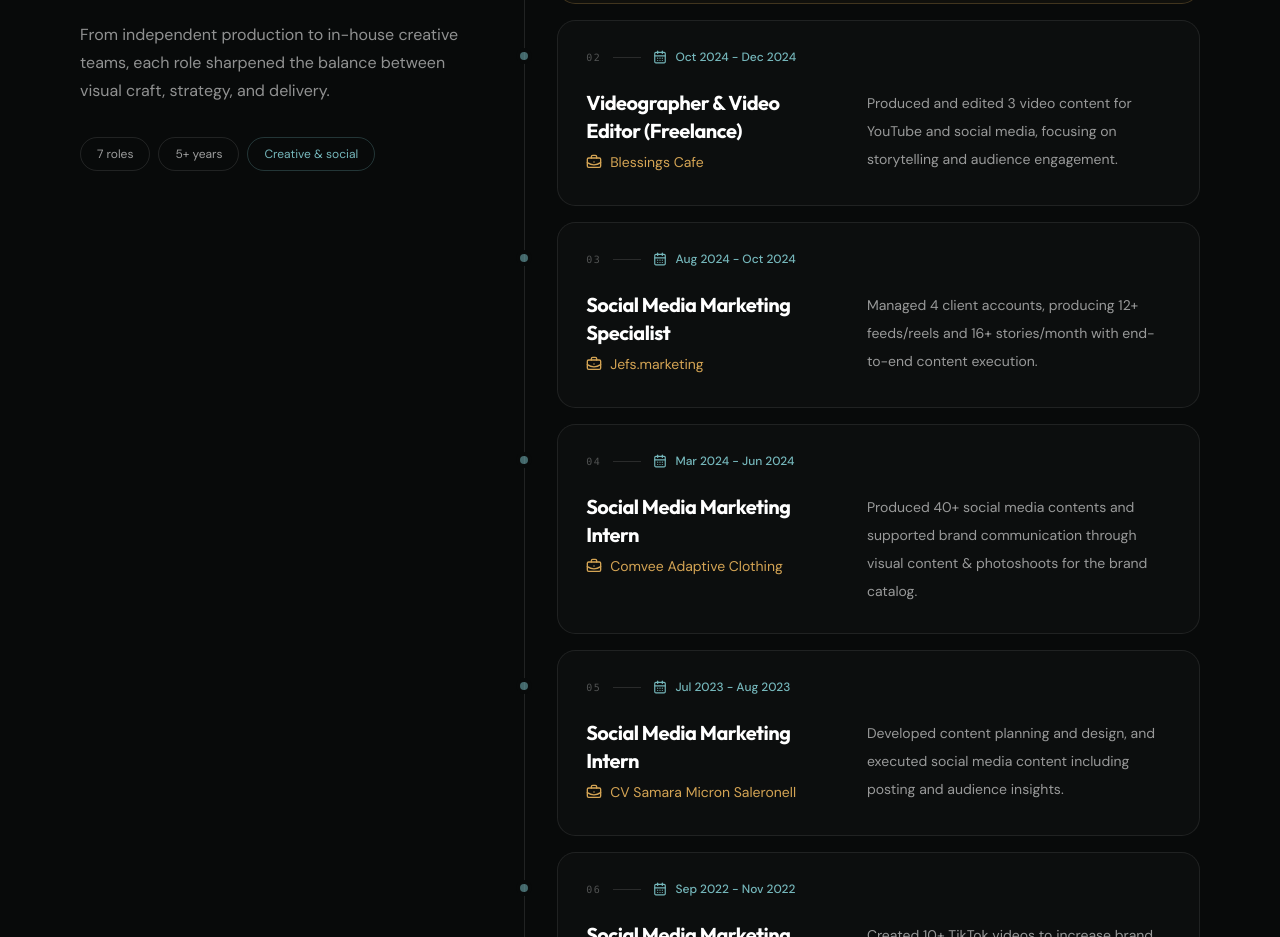
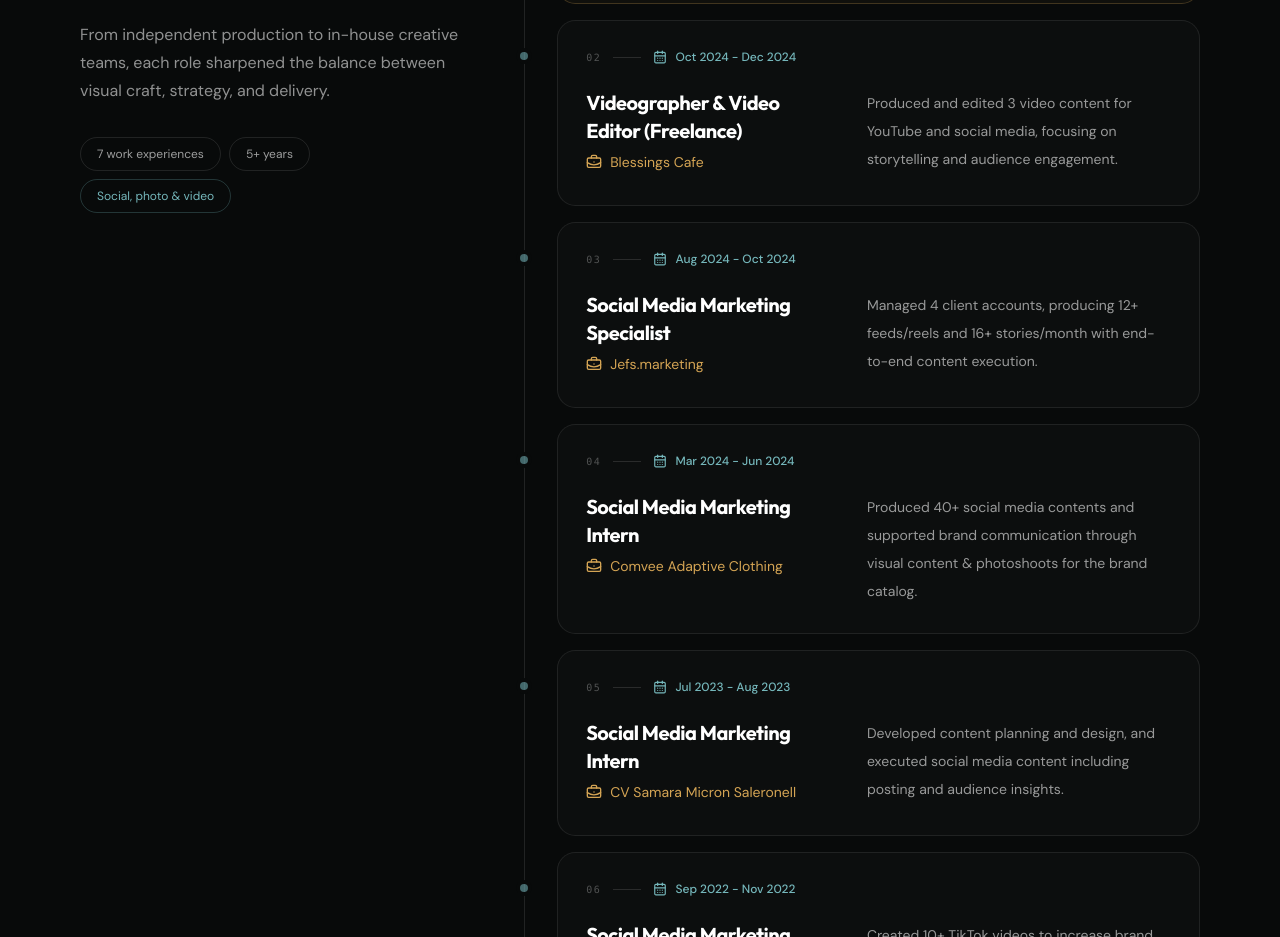
Before and after one commit to anderson10talenta-byte/portofoliojr, a React (Vite) app: page / in a window 1280 px wide. Shown: the part 3880-4817 px from the top of the page. Built offline with nearby package versions, Linux system fonts and the light colour scheme; no server answers.

Commit message:
Clarify work experience summary

```diff
--- a/src/pages/Home.tsx
+++ b/src/pages/Home.tsx
@@ -381,9 +381,9 @@ export default function Home() {
                   From independent production to in-house creative teams, each role sharpened the balance between visual craft, strategy, and delivery.
                 </p>
                 <div className="mt-8 flex flex-wrap gap-2" aria-label="Career summary">
-                  <span className="rounded-full border border-white/10 px-4 py-2 text-xs text-white/60">7 roles</span>
+                  <span className="rounded-full border border-white/10 px-4 py-2 text-xs text-white/60">{workExperience.length} work experiences</span>
                   <span className="rounded-full border border-white/10 px-4 py-2 text-xs text-white/60">5+ years</span>
-                  <span className="rounded-full border border-[#75b7bb]/25 px-4 py-2 text-xs text-[#75b7bb]">Creative &amp; social</span>
+                  <span className="rounded-full border border-[#75b7bb]/25 px-4 py-2 text-xs text-[#75b7bb]">Social, photo &amp; video</span>
                 </div>
               </div>
 
```
